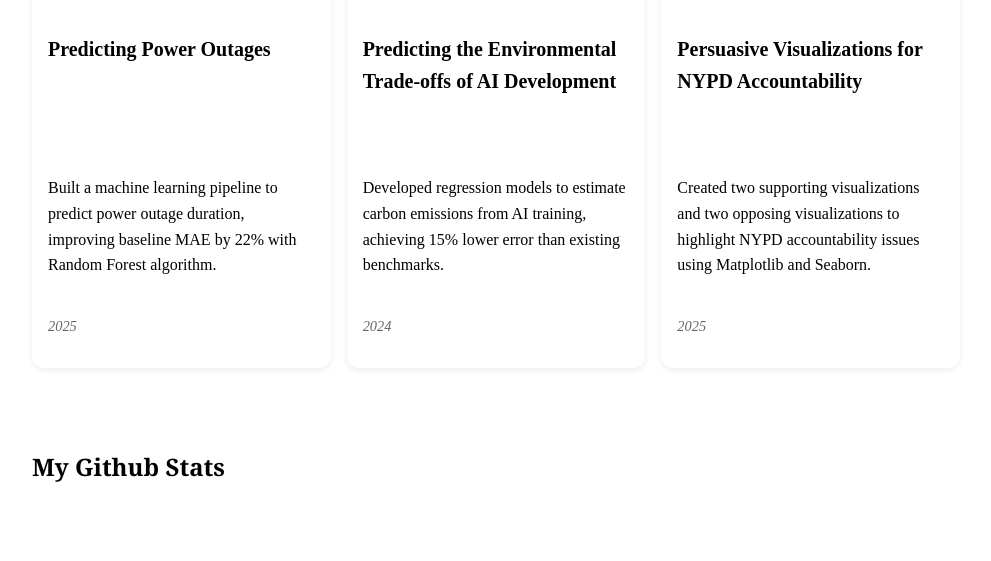
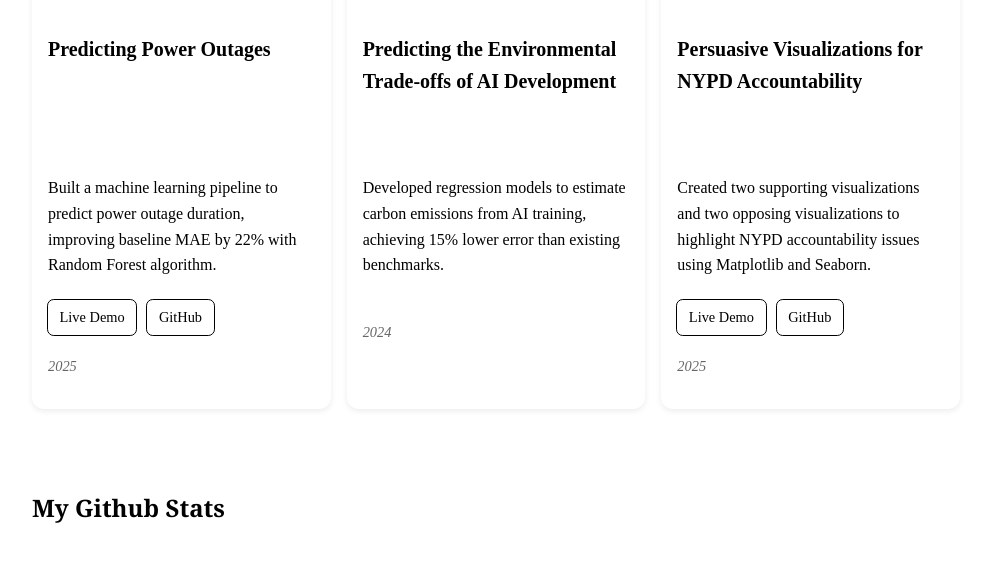
Before and after one commit to sharontey/test_portfolio, a website with bundled scripts: page index.html in a window 1280 px wide. Shown: the part 758-1319 px from the top of the page, without its empty margins (144-1135 px from the left). Built offline with nearby package versions, Linux system fonts and the light colour scheme; no server answers.

Commit message:
commit changes

```diff
--- a/global.js
+++ b/global.js
@@ -177,6 +177,10 @@ export function renderProjects(projects, containerElement, headingLevel = 'h2')
       <div class="project-info">
         <h3>${title}</h3>
         <p>${description}</p>
+        <div class="project-links">
+          ${project.showcase_link ? `<a href="${project.showcase_link}" target="_blank" rel="noopener">Live Demo</a>` : ''}
+          ${project.github_link ? `<a href="${project.github_link}" target="_blank" rel="noopener">GitHub</a>` : ''}
+        </div>
         <p class="project-year">${year}</p>
       </div>
     `;
--- a/lib/projects.json
+++ b/lib/projects.json
@@ -3,7 +3,9 @@
         "title": "Predicting Power Outages",
         "image": "https://taraenergy.com/wp-content/uploads/2021/12/power-grids-and-electrical-grids-photo-of-towers.jpg",
         "description": "Built a machine learning pipeline to predict power outage duration, improving baseline MAE by 22% with Random Forest algorithm.",
-        "year": "2025"
+        "year": "2025",
+        "showcase_link": "https://claudinehandali.github.io/power-outages-project/",
+        "github_link": "https://github.com/claudinehandali/power-outages-project"
     },
     {
         "title": "Predicting the Environmental Trade-offs of AI Development",
@@ -15,17 +17,21 @@
         "title": "Persuasive Visualizations for NYPD Accountability",
         "image": "https://static01.nyt.com/images/2015/01/11/nyregion/12rift-deblasio-timeline-1421012675638/12rift-deblasio-timeline-1421012675638-videoLarge.jpg",
         "description": "Created two supporting visualizations and two opposing visualizations to highlight NYPD accountability issues using Matplotlib and Seaborn.",
-        "year": "2025"
+        "year": "2025",
+        "showcase_link": "https://jeremyjcheng.github.io/106_project2/",
+        "github_link": "https://github.com/jeremyjcheng/106_project2"
     },
     {
-        "title": "Ullam nemo alias quam.",
-        "image": "https://vis-society.github.io/labs/2/images/empty.svg",
+        "title": "Bikewatching",
+        "image": "/images/bikewatching.png",
         "description": "Doloremque sit ratione necessitatibus sed, unde nemo ea possimus repudiandae sunt eius consectetur ipsum nam nobis nesciunt quidem reprehenderit deleniti hic temporibus laboriosam laudantium laborum rem labore. Deserunt, asperiores omnis?",
-        "year": "2024"
+        "year": "2024",
+        "showcase_link": "https://sharontey.github.io/Bikewatching/",
+        "github_link": "https://github.com/sharontey/Bikewatching"
     },
     {
-        "title": "Laborum ut facilis amet.",
-        "image": "https://vis-society.github.io/labs/2/images/empty.svg",
+        "title": "How Climate Choices Shape Future Rainfall Across U.S. Regions?",
+        "image": "/images/climate.png",
         "description": "Eius magni culpa ad distinctio in eligendi quia, non perferendis. Ex recusandae deleniti obcaecati voluptate tenetur nulla vero. Aliquam dolore asperiores soluta modi ad assumenda laudantium ea laboriosam? Illo, praesentium.",
         "year": "2025"
     },
--- a/style.css
+++ b/style.css
@@ -416,6 +416,23 @@ input, textarea, button, select {
   font-family: Baskerville, "Times New Roman", serif;
 }
 
+.project-links a {
+  display: inline-block;
+  margin-right: 0.5em;
+  padding: 0.4em 0.8em;
+  background-color: white;
+  color: black;
+  outline: black solid 1px;
+  text-decoration: none;
+  border-radius: 0.4em;
+  font-size: 0.9rem;
+  transition: background-color 0.3s ease;
+}
+
+.project-links a:hover {
+  background-color: rgb(209, 213, 218);
+}
+
 .project-year {
   font-size: 0.9rem;
   color: #666;
@@ -449,6 +466,8 @@ input, textarea, button, select {
   margin: 2em auto;
   max-width: 700px;          /* optional: prevents it from stretching too wide */
 }
+
+
 
 svg {
   flex: 0 0 auto;
```
Also changed, not shown: images/climate.png (added), 2 other files.
